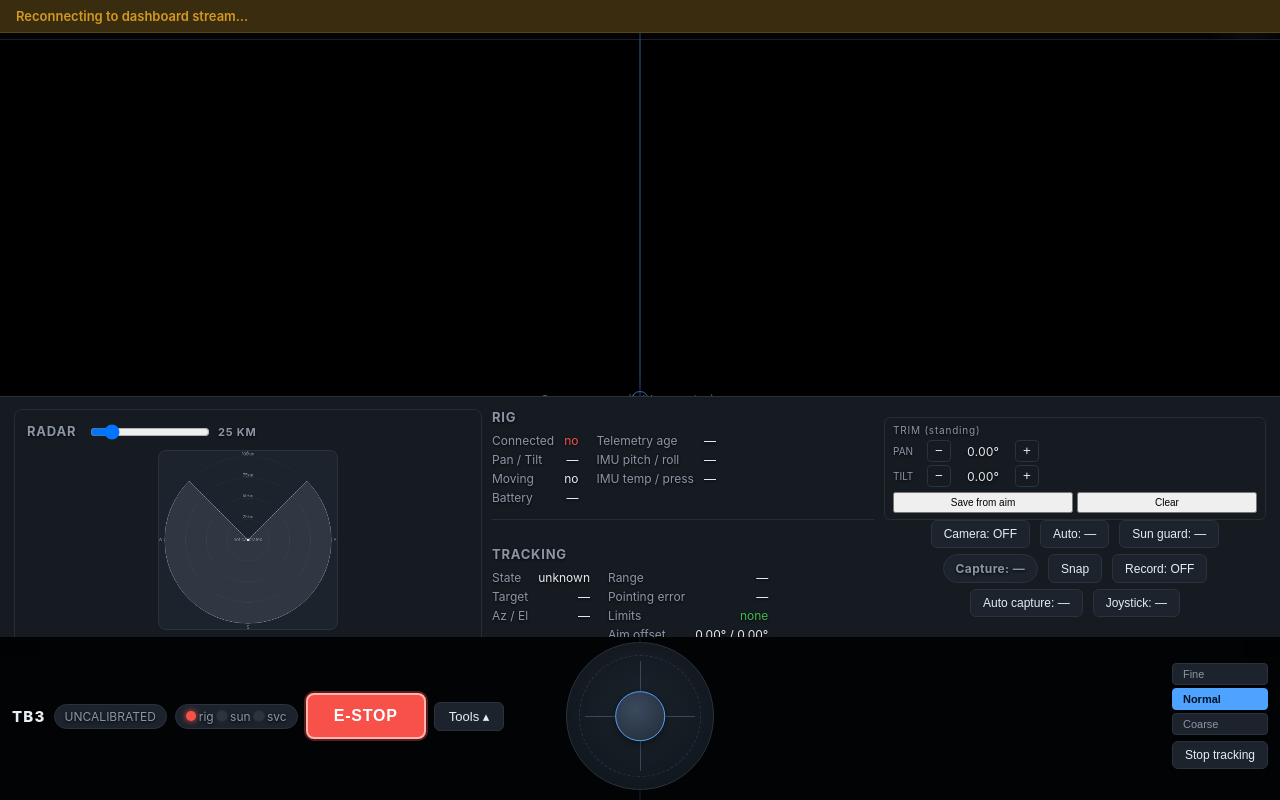
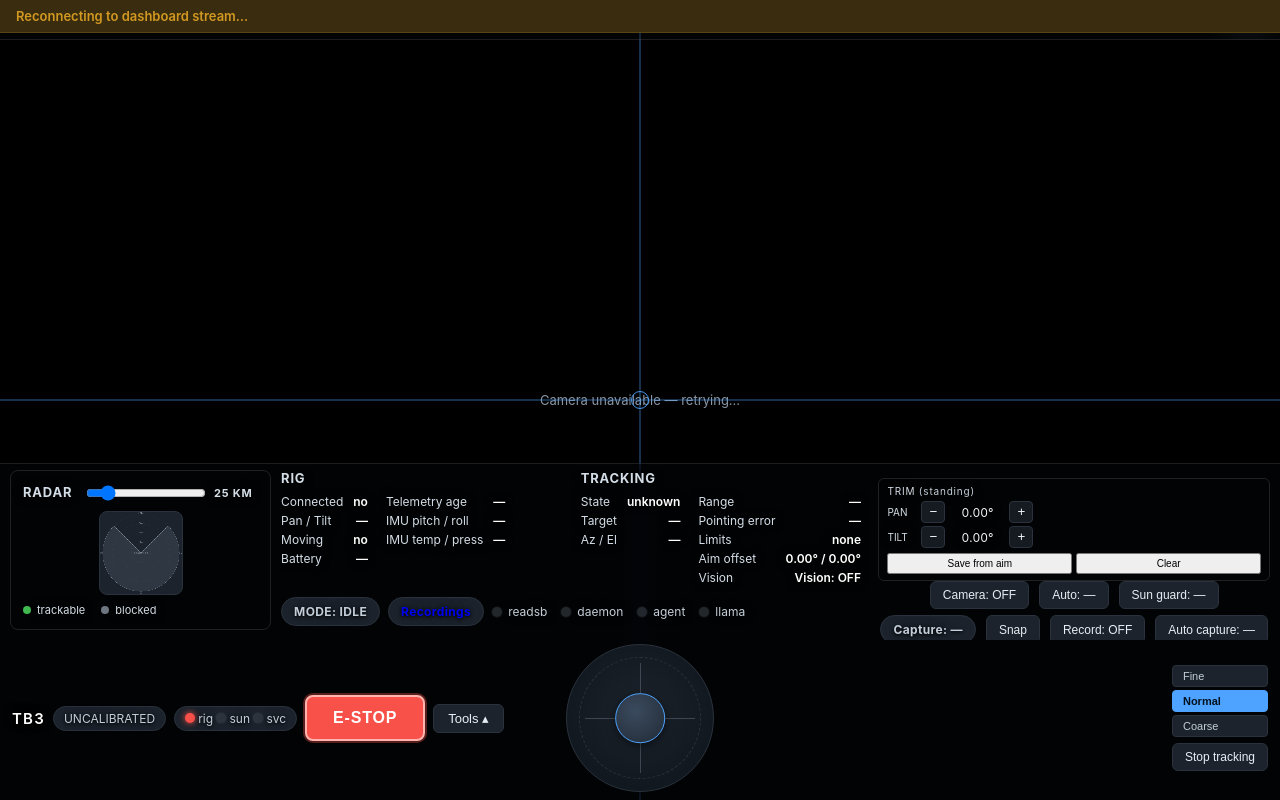
Before and after one commit to 23atomist/eMotimo-TB3-ESP32-S3, a website: page tb3-mcp/dashboard/public/index.html in a window 1280 px wide. Drawn offline with Linux system fonts and the light colour scheme; no server answers.

Commit message:
fix(dashboard): make the HUD deck actually transparent and readable
The instrument deck was a SOLID slab covering the video, not a translucent
bar: #bottom-drawer still carried drawer.css's `position: fixed` and
`background: var(--panel)` from when it genuinely was a separate slide-up
sheet, so it never joined #hud-bottom's stack at all. Inside the HUD it is
now a plain flow child with no surface of its own -- #hud-bottom paints the
one translucent backdrop and every grouping box within it is see-through.

Transparency then exposed the real cost: the muted greys were picked
against a dark panel, and over a bright sky at 20% alpha labels like
"Connected" / "Moving" and the radar legend were unreadable. Inside the HUD
muted text is lifted and every glyph carries its own shadow, so legibility
comes from the TEXT rather than from a fill behind it -- which is what
actually buys the transparency. Buttons keep their fills and drop the
shadow; a chip must still read as pressable.

Rig and Tracking go side by side instead of stacked. Stacked they needed
~300px and Tracking was being clipped by the deck cap -- but the screen is
wide and that column was using a third of it. Trading unused width for
height is what lets the deck stay short: the picture now keeps ~58% of an
800px-tall window instead of ~46%, with nothing clipped.

```diff
--- a/tb3-mcp/dashboard/public/cockpit.css
+++ b/tb3-mcp/dashboard/public/cockpit.css
@@ -783,3 +783,103 @@
   align-items: center;
   justify-content: center;
 }
+
+/* ---- the deck must be PART of the HUD, not a solid box sitting on it ----
+   #bottom-drawer kept drawer.css's `position: fixed` + `background:
+   var(--panel)` from when it really was a separate slide-up sheet, so it
+   never joined #hud-bottom's stack: it rendered as an opaque slab that hid
+   the video outright. Inside the HUD it is a plain flow child with no
+   surface of its own -- #hud-bottom paints the ONE translucent backdrop and
+   everything within it is see-through. Two ids beat drawer.css's one
+   regardless of import order. */
+#hud-bottom #bottom-drawer {
+  position: static;
+  bottom: auto;
+  max-height: none;
+  z-index: auto;
+  background: transparent;
+  border: none;
+  box-shadow: none;
+}
+#hud-bottom #bd-body {
+  background: transparent;
+  overflow-y: visible;
+  padding: 6px 10px 0;
+}
+
+/* Every container inside the HUD is a layout box only. Controls (buttons,
+   chips, inputs) keep their own fills -- they need to read as pressable --
+   but nothing that is merely a GROUPING may paint over the picture. */
+#hud-bottom .panel,
+#hud-bottom .deck-panel,
+#hud-bottom .navblock,
+#hud-bottom .bd-panel,
+#hud-bottom #minimap-panel,
+#hud-bottom #telemetry,
+#hud-bottom #trim-block,
+#hud-bottom #camera-controls,
+#hud-bottom .minimap-wrap {
+  background: transparent;
+  box-shadow: none;
+}
+/* Hairlines instead of filled edges: enough to group, not enough to block. */
+#hud-bottom .panel,
+#hud-bottom #trim-block,
+#hud-bottom .minimap-wrap { border-color: rgba(255, 255, 255, 0.12); }
+
+/* Compact enough that the PICTURE still dominates. The radar is the tall
+   one, so it is capped hardest; on a short window the whole deck scrolls
+   internally rather than eating the video. */
+#hud-bottom #bd-body { max-height: min(26vh, 230px); }
+#hud-bottom .deck-panel { max-height: min(24vh, 210px); }
+#hud-bottom #minimap-panel canvas { max-height: 150px; }
+
+/* Muted greys were chosen against a DARK PANEL. Over a bright sky at 20%
+   alpha they nearly vanish -- labels like "Connected" / "Moving" and the
+   radar legend went unreadable the moment the panel stopped being opaque.
+   Inside the HUD, muted text is lifted and every glyph carries its own
+   shadow, so legibility comes from the TEXT rather than from a fill behind
+   it. This is what buys the transparency. */
+#hud-bottom {
+  --muted: #c3ced9;
+  color: #f2f6fa;
+}
+#hud-bottom h2,
+#hud-bottom dt,
+#hud-bottom .trim-title,
+#hud-bottom .trim-axis,
+#hud-bottom .minimap-legend,
+#hud-bottom .range-label { color: #d3dde7; }
+#hud-bottom dd,
+#hud-bottom .brand { color: #ffffff; font-weight: 600; }
+#hud-bottom, #hud-bottom * { text-shadow: 0 1px 3px rgba(0,0,0,0.95), 0 0 10px rgba(0,0,0,0.65); }
+/* Controls keep a real fill -- a button must still read as pressable, and a
+   shadow inside a filled chip just smears it. */
+#hud-bottom button { text-shadow: none; }
+
+/* Give the picture back more of the screen: the deck is reference, not the
+   subject. */
+#hud-bottom #bd-body { max-height: min(22vh, 190px); }
+#hud-bottom .deck-panel { max-height: min(20vh, 175px); }
+#hud-bottom #minimap-panel canvas { max-height: 120px; }
+#bottom-bar { padding: 4px 12px 8px; }
+
+/* Rig and Tracking side by side rather than stacked. Stacked, the telemetry
+   column needs ~300px of height and Tracking got clipped by the deck cap --
+   but the screen is WIDE and this column was using a third of it. Trading
+   unused width for height is what lets the deck stay short enough to leave
+   the picture dominant. The mode/services row spans underneath both. */
+#hud-bottom #telemetry {
+  display: grid;
+  grid-template-columns: 1fr 1fr;
+  gap: 4px 18px;
+  align-items: start;
+}
+#hud-bottom #telemetry > :last-child { grid-column: 1 / -1; }
+#hud-bottom .navblock {
+  padding-bottom: 0;
+  margin-bottom: 0;
+  border-bottom: none;
+}
+/* Telemetry earns the extra width from the two neighbours. */
+#bd-body { grid-template-columns: auto minmax(0, 1.5fr) minmax(0, 1fr); }
```
